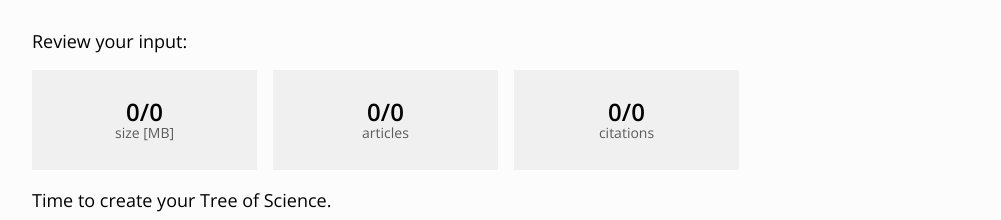
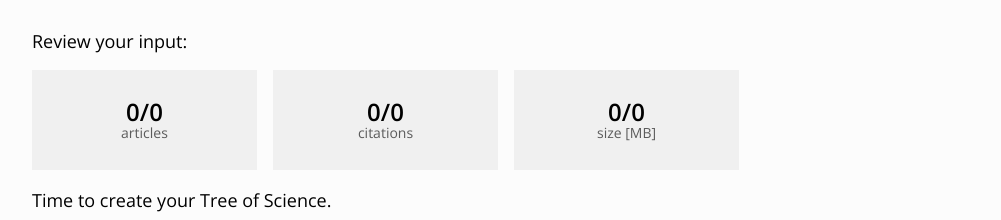
Before and after one commit to coreofscience/tos.coreofscience.org, a React (Create React App) app: page / in a window 1280 px wide. Shown: the part 509-729 px from the top of the page, without its empty margins (134-1135 px from the left). Built offline with nearby package versions, Linux system fonts and the light colour scheme; no server answers; the HTML template or start-up script is replaced by a standard one.

Commit message:
Increase limit to 5 megabytes and move the card for the size indicator for the last place

```diff
--- a/src/components/upload/Home.tsx
+++ b/src/components/upload/Home.tsx
@@ -81,12 +81,6 @@ const Home: FC<{}> = () => {
       <div className="information-cant-article">
         <div className="frame-article">
           <span className="total-articles">
-            {numberFormat.format(sizeCap)}/{numberFormat.format(totalSize)}
-          </span>
-          <span className="articles">size [MB]</span>
-        </div>
-        <div className="frame-article">
-          <span className="total-articles">
             {numberFormat.format(articleCap)}/
             {numberFormat.format(totalArticles)}
           </span>
@@ -98,6 +92,12 @@ const Home: FC<{}> = () => {
             {numberFormat.format(totalCitations)}
           </span>
           <span className="articles">citations</span>
+        </div>
+        <div className="frame-article">
+          <span className="total-articles">
+            {numberFormat.format(sizeCap)}/{numberFormat.format(totalSize)}
+          </span>
+          <span className="articles">size [MB]</span>
         </div>
       </div>
       <br></br>
--- a/src/utils/computeQuantities.ts
+++ b/src/utils/computeQuantities.ts
@@ -1,6 +1,6 @@
 import { FileMetadata } from "./customTypes";
 
-export const MAX_SIZE = 3; // MB
+export const MAX_SIZE = 5; // MB
 
 const computeQuantities = (
   files: FileMetadata[]
```
